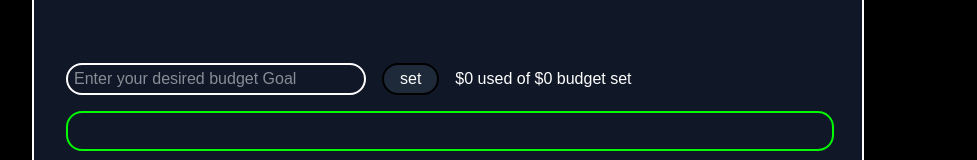
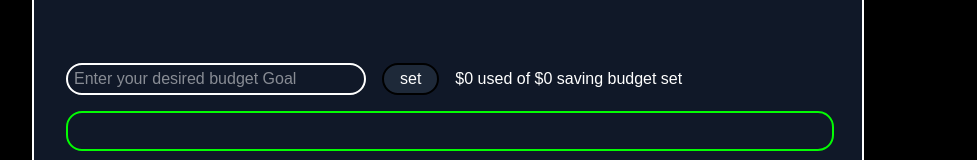
Before and after one commit to timcooked/Finora, a Next.js app: page / in a window 1280 px wide. Shown: the part 887-1047 px from the top of the page, without its empty margins (192-1169 px from the left). Built offline with nearby package versions, Linux system fonts and the light colour scheme.

Commit message:
Update project

```diff
--- a/app/components/BudgetGoals.jsx
+++ b/app/components/BudgetGoals.jsx
@@ -50,7 +50,7 @@ const BudgetGoals = ({width}) => {
             <form onSubmit={handleSubmit(onsubmit)} className='my-4'>
                 <input type="number" placeholder='Enter your desired budget Goal' {...register("budget")} className='w-[300px] border-2 border-white rounded-2xl py-0.5 px-1.5 g-gray-800' />
                 <button className='border-2 border-black mx-4 py-0.5 px-4 rounded-2xl bg-gray-800'>set</button>
-                <span>${Spent} used of ${Budget} budget set</span>
+                <span>${Spent} used of ${Budget} saving budget set</span>
             </form>
 
             <div className='absolute border-2 border-white h-[5vh] rounded-2xl' style={{width: `${width}`, border: `2px solid ${colour}`}}>
--- a/app/components/Transactions.jsx
+++ b/app/components/Transactions.jsx
@@ -139,6 +139,7 @@ const Transactions = () => {
                                     <option value="education">📚 Education</option>
                                     <option value="insurance">🛡️ Insurance</option>
                                     <option value="miscellaneous">✨ Miscellaneous</option>
+                                    <option value="payment">💸 Client Payment</option>
                                 </select>
                                 <button className='w-[25vw] border-2 bg-gray-800 border-white px-4 py-2 rounded-2xl hover:bg-green-500'>Add</button>
                             </div>
```
